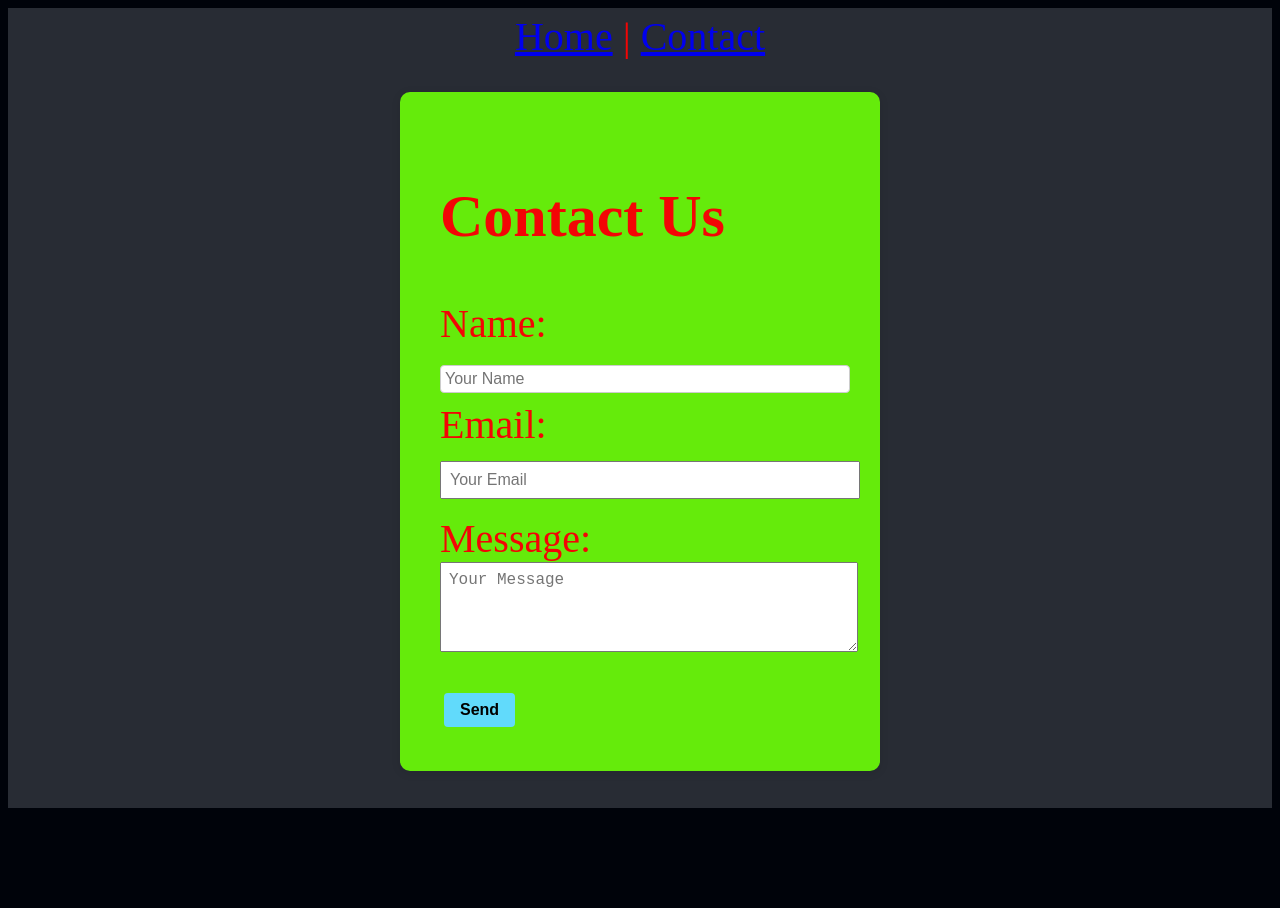
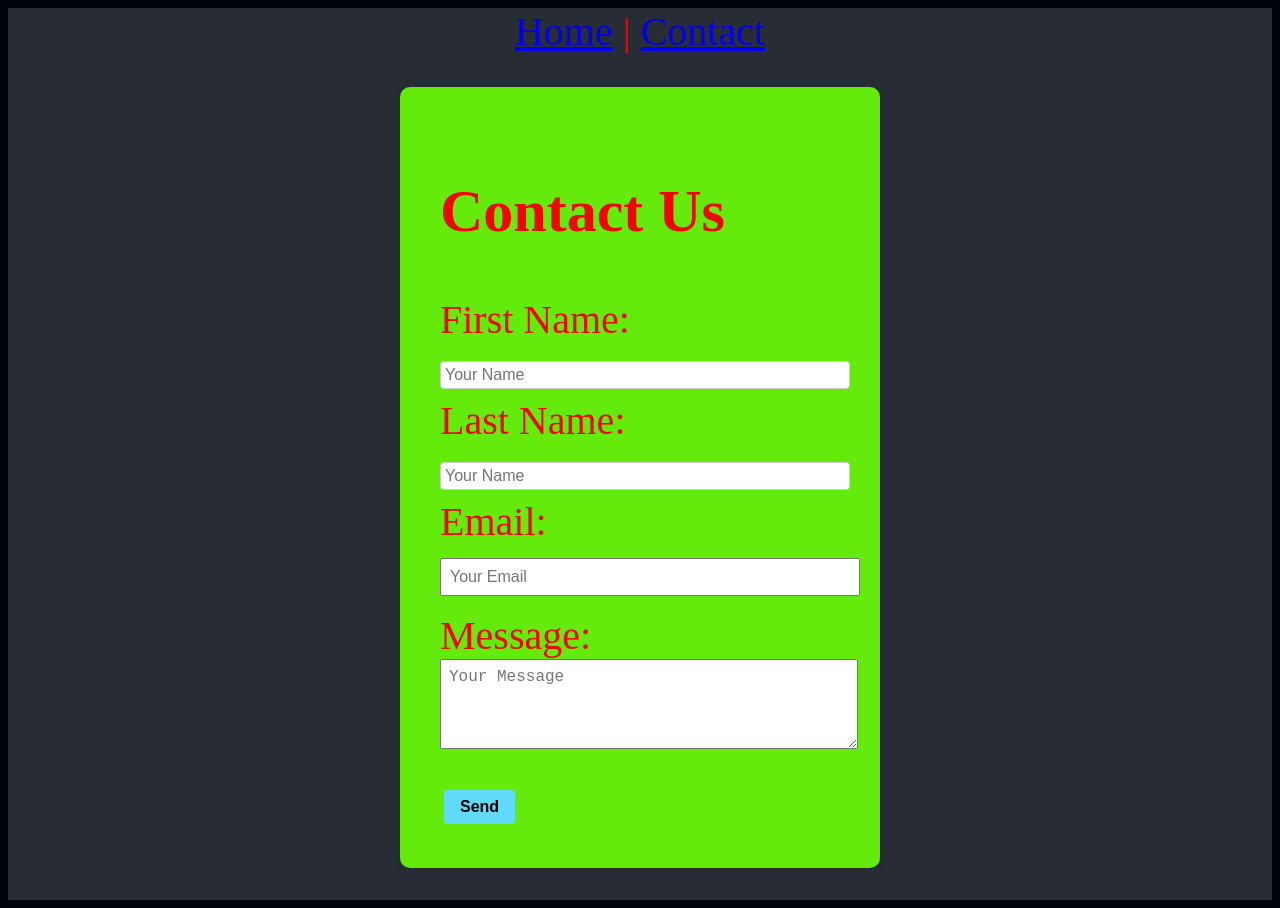
Before and after one commit to m-wakefield/react-list-app, a React (Create React App) app: page /contact in a window 1280 px wide. Before the commit the page ends 816 px from the top, so only its background shows below. Built offline with nearby package versions, Linux system fonts and the light colour scheme.

Commit message:
update contact list

```diff
--- a/src/Components/contact.js
+++ b/src/Components/contact.js
@@ -3,7 +3,8 @@ import '../App.css';
 
 function Contact() {
   const [formData, setFormData] = useState({
-    name: '',
+    firstname: '',
+    lastname: '',
     email: '',
     message: ''
   });
@@ -19,6 +20,7 @@ function Contact() {
     e.preventDefault();
     console.log('Contact Form Submitted:', formData);
     setSubmitted(true);
+    // Optional: clear the form
     setFormData({ name: '', email: '', message: '' });
   }
 
@@ -27,15 +29,26 @@ function Contact() {
       <h2>Contact Us</h2>
       {submitted && <p style={{ color: 'green' }}>Thanks for your message!</p>}
       <form onSubmit={handleSubmit}>
-        <label>Name:</label>
+        <label>First Name:</label>
         <input
           type="text"
-          name="name"
+          name="first name"
           value={formData.name}
           onChange={handleChange}
           placeholder="Your Name"
           required
         />
+
+ <label>Last Name:</label>
+        <input
+          type="text"
+          name="last name"
+          value={formData.name}
+          onChange={handleChange}
+          placeholder="Your Name"
+          required
+        />
+
 
         <label>Email:</label>
         <input
--- a/src/index.css
+++ b/src/index.css
@@ -32,10 +32,10 @@ button{
   background-color: #45a049;
 }
 .delete-button{
-  background-color: #f44336;
+  background-color: #36f4f4;
 }
 .delete-button:hover{
-  background-color: #e53935;
+  background-color: #149cad;
 }
 .move-button{
   background-color: #008CBA;
```
Also changed, not shown: Wireframes/project3contactus.png (added), Wireframes/project3todolist.png (added).
